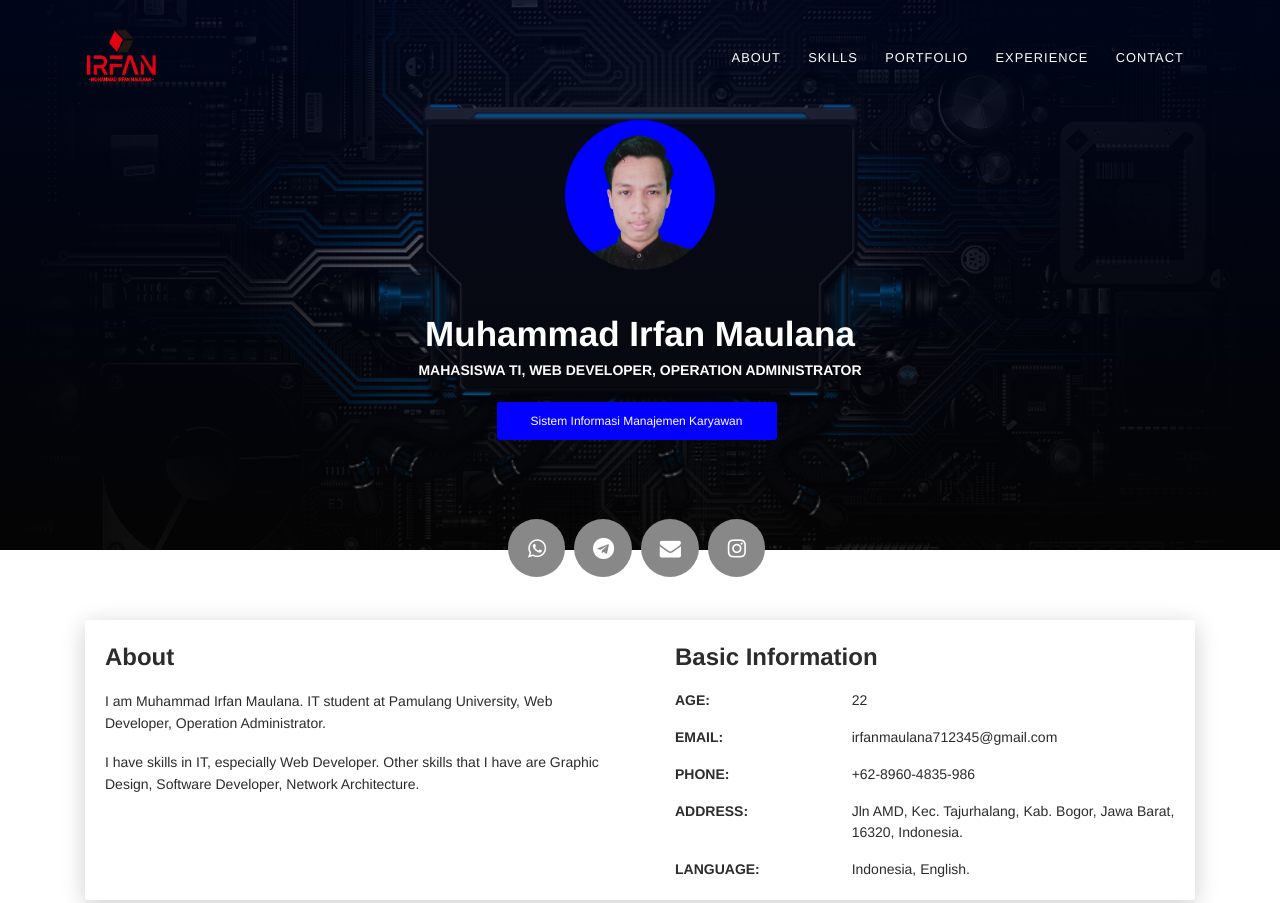
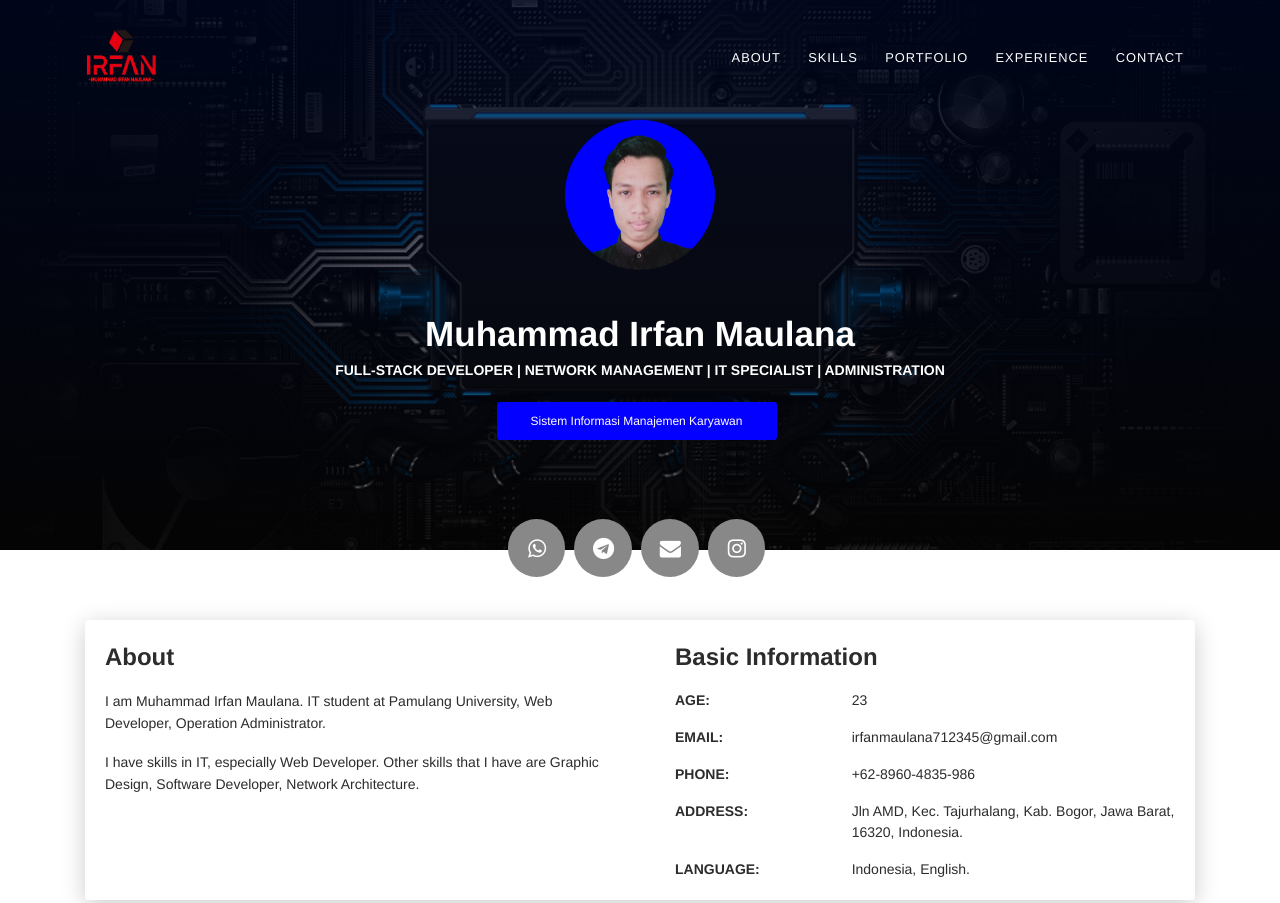
Before and after one commit to m-irfanmaulana/my-cv, a plain HTML site: page index.html in a window 1280 px wide. Shown: the top 903 px of the page. Drawn offline with Linux system fonts and the light colour scheme; a web font is replaced by a local one.

Commit message:
Update index.html

```diff
--- a/index.html
+++ b/index.html
@@ -50,7 +50,7 @@
         <div class="content-center">
           <div class="cc-profile-image"><a href="#base"><img src="images/3x4.jpg" alt="Image"/></a></div>
           <div class="h2 title">Muhammad Irfan Maulana</div>
-          <p class="category text-white">Mahasiswa TI, Web Developer, Operation Administrator</p><a class="btn btn-primary smooth-scroll mr-2" href="https://crude.irfanmaulana.tple02.com/" data-aos="zoom-in" data-aos-anchor="data-aos-anchor" style="
+          <p class="category text-white">Full-Stack Developer | Network Management | IT Specialist | Administration</p><a class="btn btn-primary smooth-scroll mr-2" href="https://crude.irfanmaulana.tple02.com/" data-aos="zoom-in" data-aos-anchor="data-aos-anchor" style="
           width: 280px;">Sistem Informasi Manajemen Karyawan</a>
         </div>
       </div>
@@ -77,7 +77,7 @@
             <div class="h4 mt-0 title">Basic Information</div>
             <div class="row">
               <div class="col-sm-4"><strong class="text-uppercase">Age:</strong></div>
-              <div class="col-sm-8">22</div>
+              <div class="col-sm-8">23</div>
             </div>
             <div class="row mt-3">
               <div class="col-sm-4"><strong class="text-uppercase">Email:</strong></div>
```
